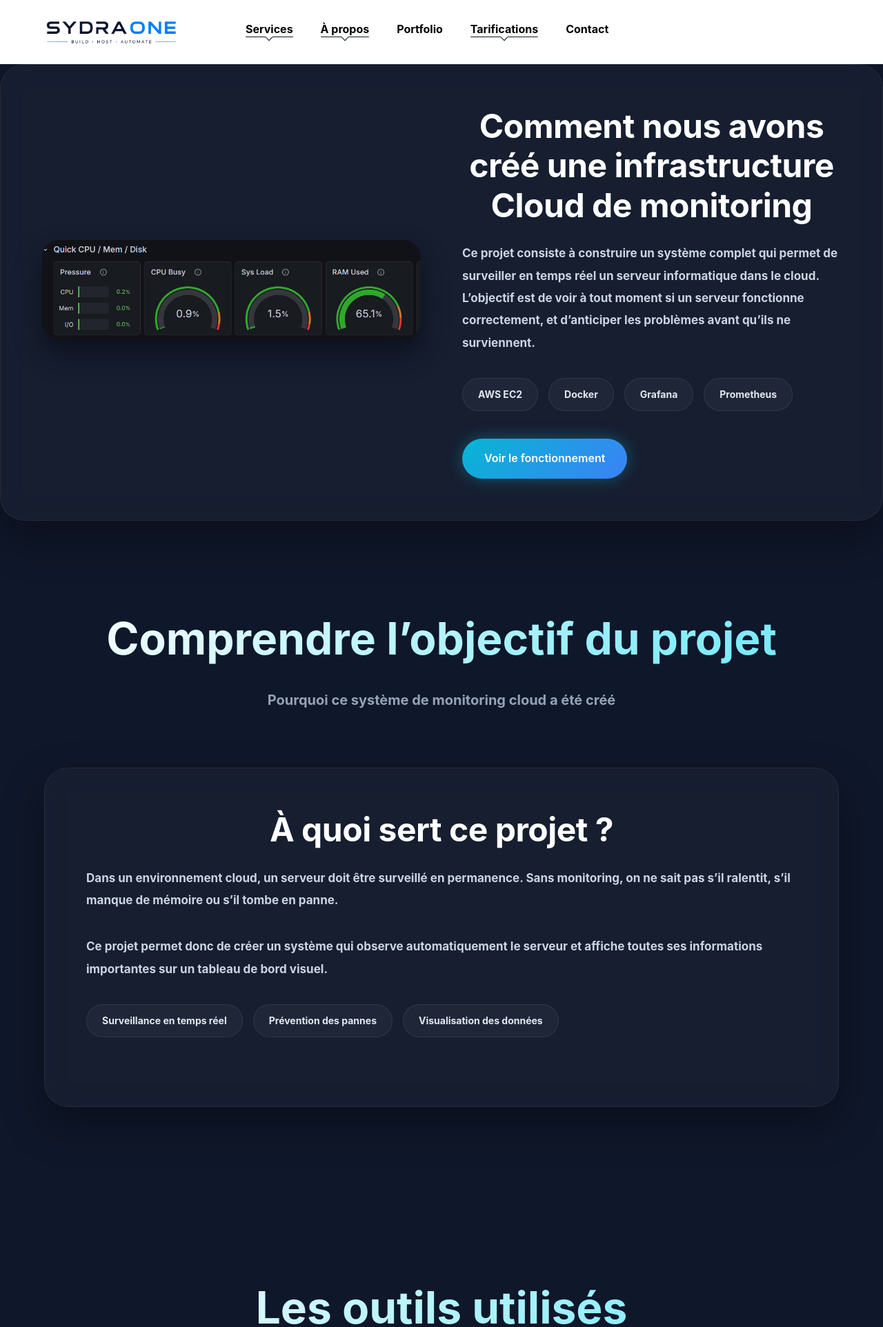
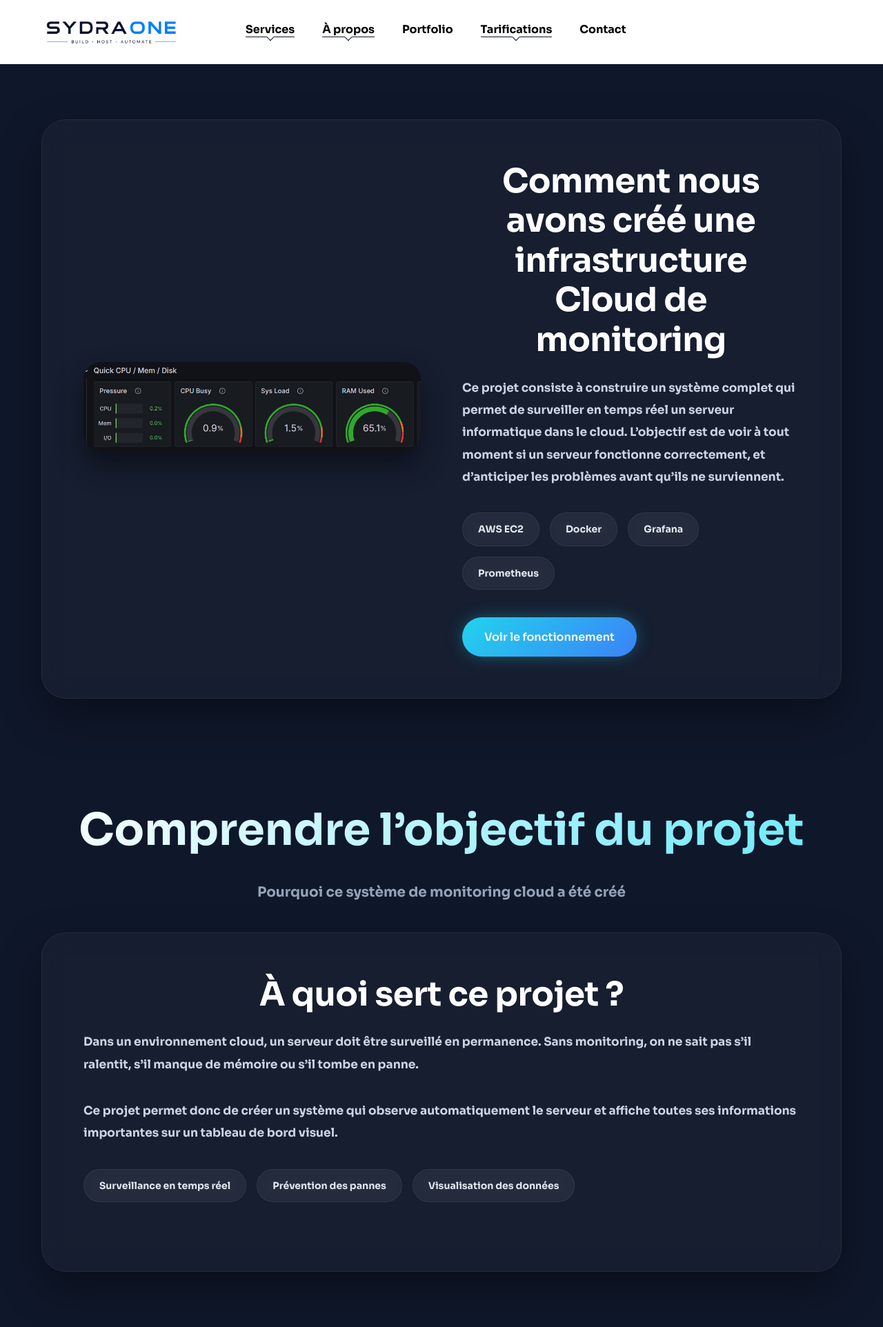
Before and after one commit to Sydra-ONE/Sydra-Website, a Flask app: page /portfolio/Cloud_et_DevOps in a window 1280 px wide. Shown: the top 1924 px of the page at 69% size. Run offline with Flask 3, Linux system fonts and the light colour scheme.

Commit message:
maj portfolio cloud +portfolio css

```diff
--- a/static/css/portfolio.css
+++ b/static/css/portfolio.css
@@ -1,436 +1,398 @@
 @import url('https://fonts.googleapis.com/css2?family=Sora:wght@100;200;300;400;500;600;700;800&display=swap');
 
-*{
-    margin:0;
-    padding:0;
-    box-sizing:border-box;
+/* =========================================================
+   VARIABLES GLOBALES - SYDRAONE
+========================================================= */
+
+:root {
+    --primary-white: #ffffff;
+    --primary-light: #3b82f6;
+    --accent: #22d3ee;
+    --accent-light: #67e8f9;
+
+    --dark-bg: #0f172a;
+    --surface: rgba(255,255,255,0.03);
+    --surface-hover: rgba(255,255,255,0.05);
+
+    --border: rgba(255,255,255,0.08);
+    --border-strong: rgba(255,255,255,0.12);
+
+    --text-primary: #ffffff;
+    --text-secondary: #cbd5e1;
+    --text-muted: #94a3b8;
+
+    --shadow-card: 0 25px 60px rgba(0,0,0,0.35);
+    --shadow-img: 0 20px 40px rgba(0,0,0,0.45);
+
+    --radius-xl: 35px;
+    --radius-lg: 25px;
+    --radius-pill: 999px;
+
+    --transition: 0.35s ease;
+
+    --font-family: 'Sora', sans-serif;
 }
 
-html{
-    scroll-behavior:smooth;
+/* =========================================================
+   RESET
+========================================================= */
+
+* {
+    margin: 0;
+    padding: 0;
+    box-sizing: border-box;
 }
 
-body{
-    background:#0f172a;
-    font-family:'Sora', sans-serif;
-    color:white;
-    overflow-x:hidden;
+html {
+    scroll-behavior: smooth;
 }
 
+body {
+    background: var(--dark-bg);
+    color: var(--text-primary);
+    font-family: var(--font-family);
+    overflow-x: hidden;
+}
 
 /* =========================================================
-   SECTION PRINCIPALE
+   LAYOUT
 ========================================================= */
 
-.portfolio-section{
-
-    width:90%;
-    max-width:1400px;
-
-    margin:auto;
-
-    padding:120px 0;
+.portfolio-page {
+    width: 100%;
 }
 
+.portfolio-section {
+    padding: 60px 0;
+}
 
 /* =========================================================
    HEADER
 ========================================================= */
 
-.portfolio-header{
-
-    text-align:center;
-
-    margin-bottom:80px;
+.section-header {
+    text-align: center;
+    margin-bottom: 40px;
 }
 
-.portfolio-header h1{
-
-    font-size:64px;
-    font-weight:700;
-
-    margin-bottom:20px;
-
-    background:linear-gradient(
+.section-header h1 {
+    font-size: 64px;
+    font-weight: 700;
+    margin-bottom: 20px;
+    background: linear-gradient(
         135deg,
-        #ffffff,
-        #67e8f9
+        var(--primary-white),
+        var(--accent-light)
     );
-
-    -webkit-background-clip:text;
-    -webkit-text-fill-color:transparent;
+    -webkit-background-clip: text;
+    -webkit-text-fill-color: transparent;
 }
 
-.portfolio-header p{
-
-    color:#94a3b8;
-
-    font-size:20px;
-
-    line-height:1.8;
-
-    max-width:850px;
-
-    margin:auto;
+.section-header p {
+    max-width: 850px;
+    margin: auto;
+    color: var(--text-muted);
+    font-size: 20px;
+    line-height: 1.8;
 }
 
-
 /* =========================================================
-   BULLES / TABS
+   TABS
 ========================================================= */
 
-.project-tabs{
-
-    display:flex;
-
-    justify-content:center;
-
-    align-items:center;
-
-    flex-wrap:wrap;
-
-    gap:25px;
-
-    margin-bottom:70px;
+.project-tabs {
+    display: flex;
+    justify-content: center;
+    align-items: center;
+    flex-wrap: wrap;
+    gap: 25px;
+    margin-bottom: 70px;
 }
 
-.tab-btn{
-
-    padding:18px 35px;
-
-    border-radius:60px;
-
-    border:1px solid rgba(255,255,255,0.08);
-
-    background:rgba(255,255,255,0.03);
-
-    backdrop-filter:blur(15px);
-
-    color:white;
-
-    font-size:16px;
-
-    font-weight:500;
-
-    cursor:pointer;
-
-    transition:0.35s ease;
-
-    box-shadow:
-    0 0 0 rgba(0,255,255,0);
+.tab-btn {
+    padding: 18px 35px;
+    border-radius: 60px;
+    border: 1px solid var(--border);
+    background: var(--surface);
+    backdrop-filter: blur(15px);
+    color: var(--text-primary);
+    font-size: 16px;
+    font-weight: 500;
+    cursor: pointer;
+    transition: var(--transition);
 }
 
-
-/* HOVER CYAN */
-
-.tab-btn:hover{
-
-    transform:translateY(-4px);
-
-    border:1px solid rgba(34,211,238,0.4);
-
-    background:rgba(0,255,255,0.05);
-
-    color:#67e8f9;
-
+.tab-btn:hover {
+    transform: translateY(-4px);
+    border-color: rgba(34,211,238,0.4);
+    background: rgba(0,255,255,0.05);
+    color: var(--accent-light);
     box-shadow:
-    0 0 20px rgba(34,211,238,0.2),
-    0 0 45px rgba(34,211,238,0.12);
+        0 0 20px rgba(34,211,238,0.2),
+        0 0 45px rgba(34,211,238,0.12);
 }
 
-
-/* BOUTON ACTIF */
-
-.tab-btn.active{
-
-    background:linear-gradient(
+.tab-btn.active {
+    background: linear-gradient(
         135deg,
         rgba(6,182,212,0.95),
         rgba(59,130,246,0.95)
     );
-
-    border:1px solid rgba(103,232,249,0.45);
-
-    color:white;
-
+    border-color: rgba(103,232,249,0.45);
+    color: var(--primary-white);
     box-shadow:
-    0 0 30px rgba(34,211,238,0.4),
-    0 0 60px rgba(34,211,238,0.2);
+        0 0 30px rgba(34,211,238,0.4),
+        0 0 60px rgba(34,211,238,0.2);
 }
 
 .tab-btn.active:hover {
     transform: translateY(-4px);
 }
 
-
 /* =========================================================
-   CONTENU PROJETS
+   PROJECT CARD
 ========================================================= */
 
-.project-content{
-
-    display:none;
-
-    align-items:center;
-
-    gap:60px;
-
-    padding:60px;
-
-    border-radius:35px;
-
-    background:rgba(255,255,255,0.03);
-
-    border:1px solid rgba(255,255,255,0.06);
-
-    backdrop-filter:blur(18px);
-
-    box-shadow:
-    0 25px 60px rgba(0,0,0,0.35);
+.project-content {
+    display: none;
+    align-items: center;
+    gap: 60px;
+    padding: 60px;
+    border-radius: var(--radius-xl);
+    background: var(--surface);
+    border: 1px solid rgba(255,255,255,0.06);
+    backdrop-filter: blur(18px);
+    box-shadow: var(--shadow-card);
 }
 
-.project-content.active{
-
-    display:flex;
-
-    animation:fadeIn 0.4s ease;
+.project-content.active {
+    display: flex;
+    animation: fadeIn .4s ease;
 }
-
 
 /* =========================================================
    IMAGE
 ========================================================= */
 
-.project-image{
-
-    flex:1;
+.project-image {
+    flex: 1;
 }
 
-.project-image img{
-
-    width:100%;
+.project-image img {
+    width: 100%;
     height: auto;
-    border-radius:25px;
     max-height: 450px;
-    object-fit:cover;
-
-    transition:0.4s ease;
-
-    box-shadow:
-    0 20px 40px rgba(0,0,0,0.45);
+    object-fit: cover;
+    border-radius: var(--radius-lg);
+    transition: var(--transition);
+    box-shadow: var(--shadow-img);
 }
 
+.project-image img:hover {
+    transform: scale(1.02);
+}
 
-.project-image img:hover{
+/* =========================================================
+   CONTENT
+========================================================= */
 
-    transform:scale(1.02);
+.project-info {
+    flex: 1;
+}
+
+.project-info h2 {
+    font-size: 48px;
+    margin-bottom: 25px;
+    line-height: 1.2;
+}
+
+.project-info p {
+    color: var(--text-secondary);
+    font-size: 17px;
+    line-height: 1.9;
+    margin-bottom: 35px;
+}
+
+/* =========================================================
+   TECH STACK
+========================================================= */
+
+.project-stack,
+.stack {
+    display: flex;
+    flex-wrap: wrap;
+    gap: 15px;
+}
+
+.project-stack {
+    margin-bottom: 40px;
+}
+
+.stack {
+    justify-content: center;
+    margin-top: 30px;
+}
+
+.project-stack span,
+.stack-item {
+    padding: 12px 22px;
+    border-radius: var(--radius-pill);
+    background: rgba(255,255,255,0.04);
+    border: 1px solid var(--border);
+    color: #e2e8f0;
+    font-size: 14px;
+    backdrop-filter: blur(10px);
+    transition: var(--transition);
+}
+
+.project-stack span:hover,
+.stack-item:hover {
+    transform: translateY(-3px);
+    border-color: var(--accent);
+    color: var(--accent-light);
+    box-shadow: 0 0 15px rgba(34,211,238,0.25);
+}
+
+/* =========================================================
+   BUTTON
+========================================================= */
+
+.project-btn {
+    display: inline-block;
+    padding: 16px 32px;
+    border-radius: 50px;
+    text-decoration: none;
+    color: var(--primary-white);
+    font-weight: 600;
+    transition: var(--transition);
+    background: linear-gradient(
+        135deg,
+        var(--accent),
+        var(--primary-light)
+    );
+    box-shadow: 0 0 25px rgba(34,211,238,0.3);
+}
+
+.project-btn:hover {
+    transform: translateY(-4px);
+    box-shadow: 0 0 40px rgba(34,211,238,0.45);
 }
 
 
 /* =========================================================
-   TEXTE
+   LIGHTBOX IMAGE
 ========================================================= */
 
-.project-info{
-
-    flex:1;
-}
-
-.project-info h2{
-
-    font-size:48px;
-
-    margin-bottom:25px;
-
-    line-height:1.2;
-}
-
-.project-info p{
-
-    color:#cbd5e1;
-
-    font-size:17px;
-
-    line-height:1.9;
-
-    margin-bottom:35px;
-}
-
-
-/* =========================================================
-   STACK TECH
-========================================================= */
-
-.project-stack{
-
-    display:flex;
-
-    flex-wrap:wrap;
-
-    gap:15px;
-
-    margin-bottom:40px;
-}
-
-.project-stack span{
-
-    padding:12px 22px;
-
-    border-radius:40px;
-
-    background:rgba(255,255,255,0.04);
-
-    border:1px solid rgba(255,255,255,0.08);
-
-    color:#e2e8f0;
-
-    font-size:14px;
-
+.zoomable{
+    cursor:pointer;
     transition:0.3s ease;
 }
 
-.project-stack span:hover{
+.zoomable:hover{
+    transform:scale(1.03);
+}
 
-    border-color:#22d3ee;
+.zoomable:hover{
+    box-shadow:
+    0 0 25px rgba(34,211,238,0.35);
+}
 
-    color:#67e8f9;
+.lightbox{
+    position:fixed;
+    inset:0;
+
+    background:rgba(0,0,0,0.9);
+
+    display:none;
+    justify-content:center;
+    align-items:center;
+
+    z-index:9999;
+
+    padding:40px;
+}
+
+.lightbox.active{
+    display:flex;
+}
+
+.lightbox img{
+    max-width:95%;
+    max-height:95vh;
+
+    border-radius:20px;
 
     box-shadow:
-    0 0 15px rgba(34,211,238,0.2);
+    0 0 50px rgba(34,211,238,0.25);
+
+    animation:zoomIn 0.25s ease;
 }
 
+@keyframes zoomIn{
+    from{
+        transform:scale(0.9);
+        opacity:0;
+    }
 
-/* =========================================================
-   BOUTON PROJET
-========================================================= */
-
-.project-btn{
-
-    display:inline-block;
-
-    padding:16px 32px;
-
-    border-radius:50px;
-
-    text-decoration:none;
-
-    color:white;
-
-    font-weight:600;
-
-    transition:0.35s ease;
-
-    background:linear-gradient(
-        135deg,
-        #06b6d4,
-        #3b82f6
-    );
-
-    box-shadow:
-    0 0 25px rgba(34,211,238,0.3);
+    to{
+        transform:scale(1);
+        opacity:1;
+    }
 }
 
-.project-btn:hover{
-
-    transform:translateY(-4px);
-
-    box-shadow:
-    0 0 40px rgba(34,211,238,0.45);
-}
-
-.stack {
-    display: flex;
-    flex-wrap: wrap;
-    gap: 12px;
-    justify-content: center;
-    margin-top: 30px;
-}
-
-.stack-item {
-    padding: 10px 18px;
-    border-radius: 999px;
-    background: rgba(255,255,255,0.05);
-    border: 1px solid rgba(255,255,255,0.1);
-    color: #e2e8f0;
-    font-size: 14px;
-    backdrop-filter: blur(10px);
-    transition: 0.3s ease;
-    cursor: default;
-}
-
-.stack-item:hover {
-    transform: translateY(-3px);
-    border-color: #22d3ee;
-    color: #67e8f9;
-    box-shadow: 0 0 15px rgba(34,211,238,0.25);
-}
 
 /* =========================================================
    ANIMATION
 ========================================================= */
 
-@keyframes fadeIn{
-
-    from{
-        opacity:0;
-        transform:translateY(15px);
+@keyframes fadeIn {
+    from {
+        opacity: 0;
+        transform: translateY(15px);
     }
-
-    to{
-        opacity:1;
-        transform:translateY(0);
+    to {
+        opacity: 1;
+        transform: translateY(0);
     }
 }
-
 
 /* =========================================================
    RESPONSIVE
 ========================================================= */
 
-@media(max-width:1100px){
-
-    .project-content.active{
-
-        flex-direction:column;
+@media (max-width: 1100px) {
+    .project-content.active {
+        flex-direction: column;
     }
 
-    .project-info h2{
-
-        font-size:38px;
+    .project-info h2 {
+        font-size: 38px;
     }
 
-    .portfolio-header h1{
-
-        font-size:52px;
+    .section-header h1 {
+        font-size: 52px;
     }
 }
 
-@media(max-width:700px){
-
-    .portfolio-header h1{
-
-        font-size:42px;
+@media (max-width: 700px) {
+    .section-header h1 {
+        font-size: 42px;
     }
 
-    .portfolio-header p{
-
-        font-size:16px;
+    .section-header p {
+        font-size: 16px;
     }
 
-    .project-content{
-
-        padding:35px;
+    .project-content {
+        padding: 35px;
     }
 
-    .project-info h2{
-
-        font-size:30px;
+    .project-info h2 {
+        font-size: 30px;
     }
 
-    .tab-btn{
-
-        width:100%;
-        text-align:center;
+    .tab-btn {
+        width: 100%;
+        text-align: center;
     }
-
 }
--- a/templates/base.html
+++ b/templates/base.html
@@ -68,5 +68,38 @@
         </div>
     </footer>
 
+<script>
+
+const zoomableImages = document.querySelectorAll('.zoomable');
+const lightbox = document.getElementById('lightbox');
+const lightboxImg = document.getElementById('lightbox-img');
+
+zoomableImages.forEach(img => {
+
+    img.addEventListener('click', () => {
+
+        lightboxImg.src = img.src;
+
+        lightbox.classList.add('active');
+    });
+
+});
+
+lightbox.addEventListener('click', () => {
+
+    lightbox.classList.remove('active');
+
+});
+
+document.addEventListener('keydown', (e) => {
+
+    if(e.key === 'Escape'){
+        lightbox.classList.remove('active');
+    }
+
+});
+
+</script>
+
 </body>
 </html>
--- a/templates/portfolio_cloud.html
+++ b/templates/portfolio_cloud.html
@@ -8,16 +8,15 @@
 
 {% block content %}
 
-<!-- HERO (aligné project-content style pour cohérence visuelle) -->
-<section class="project-content active">
-
+<div class="portfolio-page">
+	<section class="portfolio-hero">
+    	<div class="container">
+			<div class="project-content active">
 				<div class="project-image">
 				<img src="{{ url_for('static', filename='pictures/monitoring_cloud/quick_CPU.png') }}"
 					alt="Dashboard Cloud Monitoring">
 				</div>
-
     			<div class="project-info">
-
 					<h2>Comment nous avons créé une infrastructure Cloud de monitoring</h2>
 
 					<p>
@@ -37,63 +36,52 @@
       				<a href="#screenshots" class="project-btn">Voir le fonctionnement</a>
 
      			</div>
-
+    		</div>
 	</section>
 
   <!-- OBJECTIFS -->
 	<section class="portfolio-section">
-
-  <div class="portfolio-header">
+    	<div class="container">
+      		<div class="section-header">
 				<h1>Comprendre l’objectif du projet</h1>
 				<p>Pourquoi ce système de monitoring cloud a été créé</p>
 			</div>
 
       	<div class="project-content active">
-
         	<div class="project-info">
 
 				<h2>À quoi sert ce projet ?</h2>
-
 				<p>
 					Dans un environnement cloud, un serveur doit être surveillé en permanence.
 					Sans monitoring, on ne sait pas s’il ralentit, s’il manque de mémoire ou s’il tombe en panne.
 				</p>
-
 				<p>
 					Ce projet permet donc de créer un système qui observe automatiquement le serveur
 					et affiche toutes ses informations importantes sur un tableau de bord visuel.
 				</p>
-
 				<div class="project-stack">
 					<span>Surveillance en temps réel</span>
 					<span>Prévention des pannes</span>
 					<span>Visualisation des données</span>
 				</div>
-
         	</div>
-
       	</div>
-
   	</section>
 
   <!-- TECHNOLOGIES -->
   	<section class="portfolio-section">
-
-  <div class="portfolio-header">
+		<div class="container">
+			<div class="section-header">
 				<h1>Les outils utilisés</h1>
 				<p>Chaque technologie joue un rôle précis dans le système</p>
 			</div>
 
 			<div class="project-content active">
-
 				<div class="project-info">
-
 					<h2>Comment le système est construit</h2>
-
 					<p>
 						Le projet repose sur plusieurs outils qui travaillent ensemble :
 					</p>
-
 					<p>
 						- AWS EC2 héberge le serveur dans le cloud<br>
 						- Docker permet de lancer les services facilement<br>
@@ -107,17 +95,16 @@
 						<span>Collecte de métriques</span>
 						<span>Dashboards</span>
 					</div>
-
         		</div>
-
       		</div>
-
+    	</div>
   	</section>
 
   <!-- SCREENSHOTS -->
 	<section id="screenshots" class="portfolio-section">
 
-  <div class="portfolio-header">
+    	<div class="container">
+      		<div class="section-header">
 				<h1>Le fonctionnement en images</h1>
 				<p>
 				Voici les différentes étapes de mise en place de l’infrastructure Cloud,
@@ -127,150 +114,124 @@
 
 			<!-- 1. INITIALISATION EC2 -->
 			<div class="project-content active">
-
 				<div class="project-image">
-      <img src="{{ url_for('static', filename='pictures/monitoring_cloud/instance_EC2.png') }}"
+					<img class="zoomable"
+						src="{{ url_for('static', filename='pictures/monitoring_cloud/instance_EC2.png') }}"
 						alt="Instance EC2 AWS">
 				</div>
 
         		<div class="project-info">
-
 					<h2>1. Création de l’instance AWS EC2</h2>
-
 					<p>
 						La première étape consiste à créer un serveur virtuel sur AWS (EC2).
 						C’est sur cette machine que tout le système de monitoring sera installé.
 					</p>
-
 					<p>
 						On choisit un système Linux, on configure les accès réseau,
 						puis on démarre l’instance pour obtenir un serveur accessible à distance.
 					</p>
-
 				</div>
-
       		</div>
 
 			<!-- 2. DOCKER -->
 			<div class="project-content active">
-
 				<div class="project-image">
-      <img src="{{ url_for('static', filename='pictures/monitoring_cloud/docker.png') }}"
+					<img class="zoomable"
+						src="{{ url_for('static', filename='pictures/monitoring_cloud/docker.png') }}"
 						alt="Docker containers">
 				</div>
 
 				<div class="project-info">
-
 					<h2>2. Déploiement des services avec Docker</h2>
-
 					<p>
 						Une fois le serveur prêt, les outils de monitoring sont installés via Docker.
 						Cela permet de lancer facilement plusieurs services isolés.
 					</p>
-
 					<p>
 						Chaque composant (Grafana, Prometheus, Node Exporter) fonctionne dans un conteneur.
 					</p>
-
 				</div>
-
       		</div>
 
 			<!-- 3. PROMETHEUS -->
 			<div class="project-content active">
-
 				<div class="project-image">
-      <img src="{{ url_for('static', filename='pictures/monitoring_cloud/prometheus.png') }}"
+					<img class="zoomable"
+						src="{{ url_for('static', filename='pictures/monitoring_cloud/prometheus.png') }}"
 						alt="Prometheus monitoring">
 				</div>
 
         		<div class="project-info">
-
 					<h2>3. Collecte des métriques avec Prometheus</h2>
-
 					<p>
 						Prometheus récupère en continu les données du serveur :
 						utilisation CPU, mémoire, disque et réseau.
 					</p>
-
 					<p>
 						Ces données sont stockées pour être analysées et affichées ensuite.
 					</p>
-
         		</div>
-
       		</div>
 
 			<!-- 4. DASHBOARD CPU -->
 			<div class="project-content active">
 
 				<div class="project-image">
-      <img src="{{ url_for('static', filename='pictures/monitoring_cloud/basic_CPU.png') }}"
+					<img class="zoomable"
+						src="{{ url_for('static', filename='pictures/monitoring_cloud/basic_CPU.png') }}"
 						alt="CPU monitoring Grafana">
 				</div>
 
         		<div class="project-info">
-
 					<h2>4. Visualisation des performances</h2>
-
 					<p>
 						Grafana transforme les données en graphiques lisibles.
 						On peut voir en temps réel l’état du serveur.
 					</p>
-
 					<p>
 						Cela permet de détecter immédiatement les pics de charge ou anomalies.
 					</p>
-
         		</div>
-
      		</div>
 
 			<!-- 5. DASHBOARD FINAL -->
 			<div class="project-content active">
 
 				<div class="project-image">
-      <img src="{{ url_for('static', filename='pictures/monitoring_cloud/quick_CPU.png') }}"
+					<img class="zoomable"
+						src="{{ url_for('static', filename='pictures/monitoring_cloud/quick_CPU.png') }}"
 						alt="Dashboard global">
 				</div>
 
         		<div class="project-info">
-
 					<h2>5. Supervision complète du système</h2>
-
 					<p>
 						Le dashboard final regroupe toutes les métriques du serveur en un seul endroit.
 						Cela donne une vision globale de l’infrastructure.
 					</p>
-
 					<p>
 						L’objectif est d’avoir une surveillance continue et centralisée du système Cloud.
 					</p>
-
+        		</div>
       		</div>
 
     	</div>
-
 	</section>
 
 	<!-- RESULTATS -->
 	<section class="portfolio-section">
-
-  <div class="portfolio-header">
+    	<div class="container">
+			<div class="section-header">
 				<h1>Ce que ce projet permet de réaliser</h1>
 			</div>
 
       		<div class="project-content active">
-
         		<div class="project-info">
-
 					<h2>Résultat final</h2>
-
 					<p>
 						À la fin du projet, nous obtenons une plateforme complète
 						capable de surveiller un serveur cloud en continu.
 					</p>
-
 					<p>
 						Cela permet :<br>
 						- d’éviter les pannes<br>
@@ -287,7 +248,11 @@
         		</div>
 
       		</div>
+    	</div>
+  	</section>
+</div>
 
-</section>
-
+<div id="lightbox" class="lightbox">
+    <img id="lightbox-img" src="" alt="">
+</div>
 {% endblock %}
```
Also changed, not shown: templates/portfolio.html (+5 -5 lines). Lines whose indentation alone changed are shown as unchanged.
